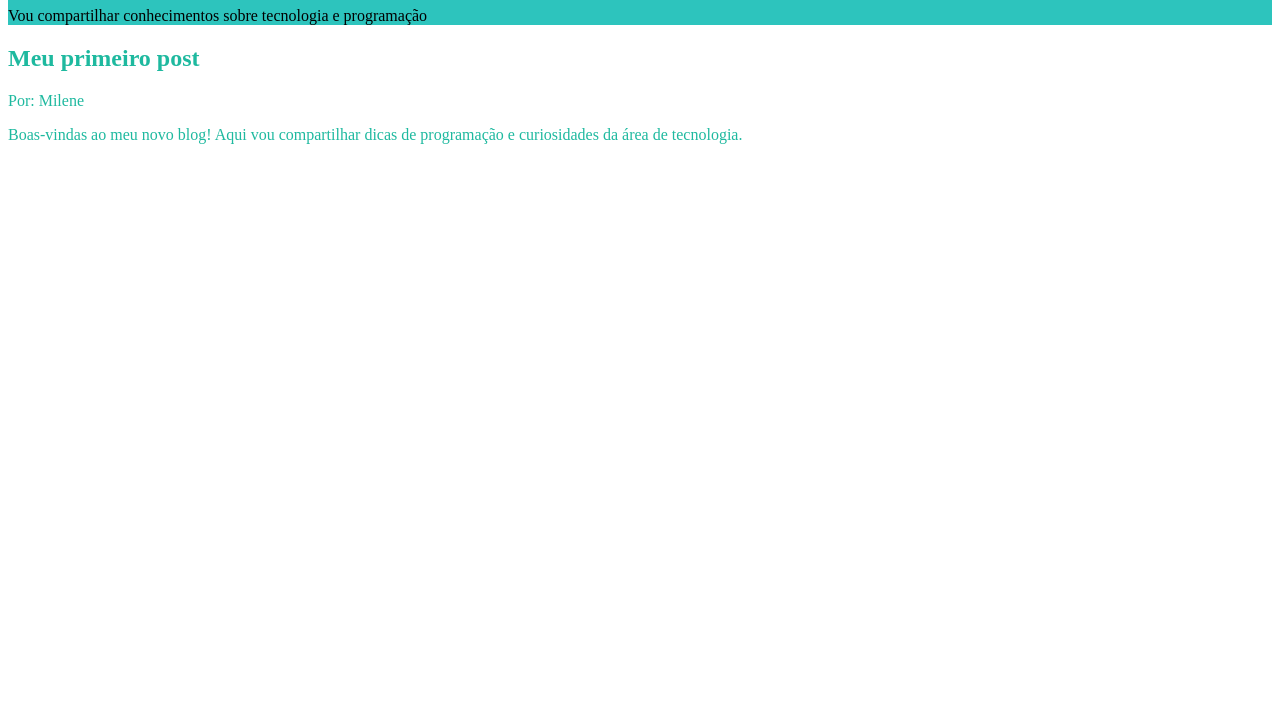
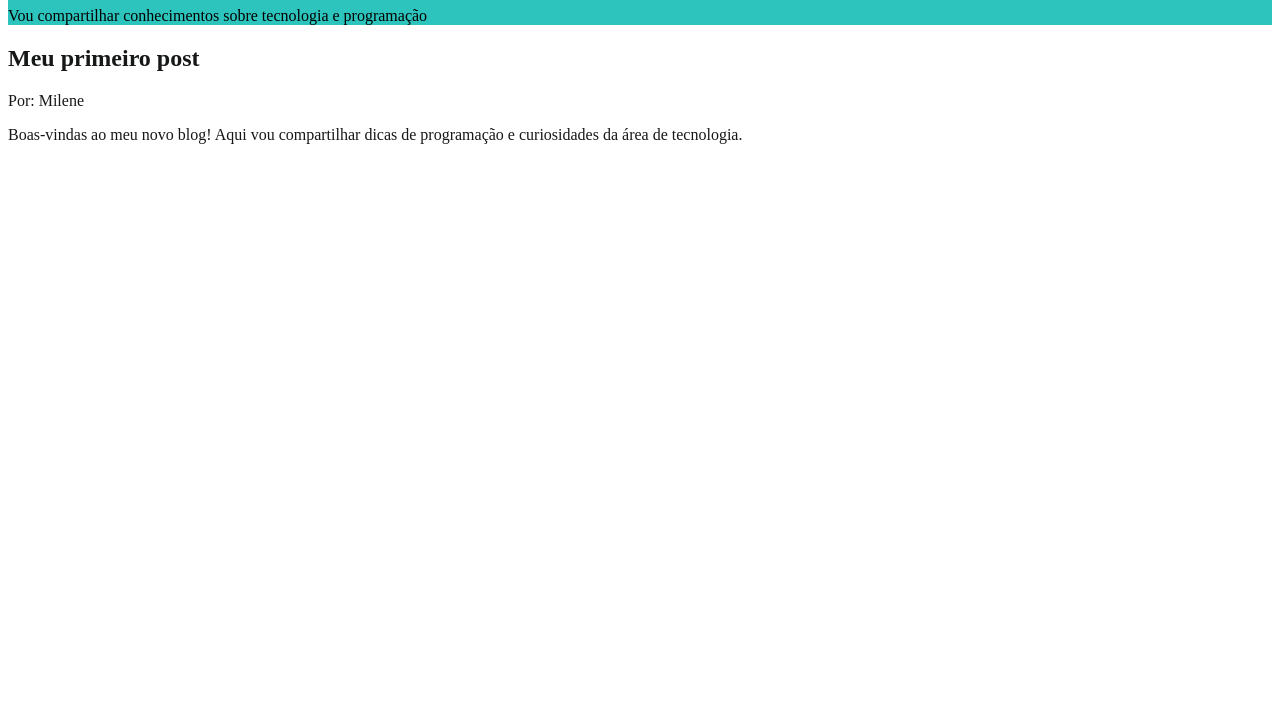
Before and after one commit to milenefrancozo-dot/Educa-o-digital-1A-26, a plain HTML site: page index.html in a window 1280 px wide. Shown: the part 73-800 px from the top of the page. Drawn offline with Linux system fonts and the light colour scheme.

Commit message:
mudei a cor

```diff
--- a/stayle.css
+++ b/stayle.css
@@ -3,5 +3,5 @@ background-color: rgb(45, 196, 189);
 }
 main {
 background-color: #FFFFFF;
-color: #1eb99f;
+color: #161717;
 }
```
